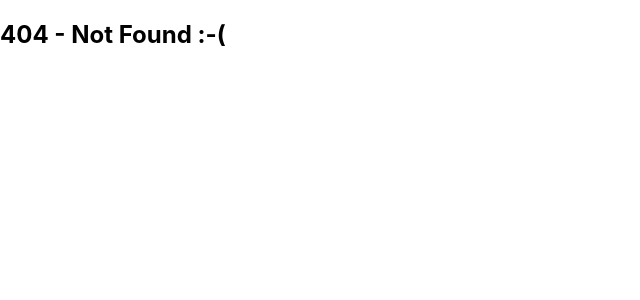
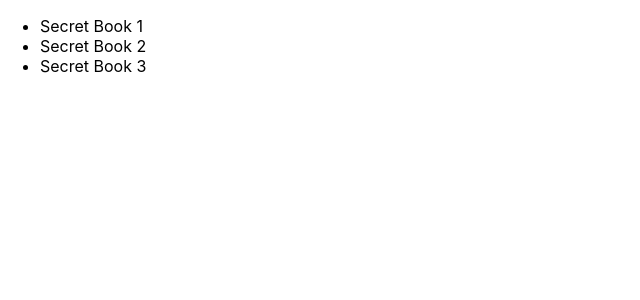
Before and after one commit to Aayush-Koju/book-library, a React (Create React App) app: page /secret in a window 1280 px wide. Before the commit this address had no page. Shown: the top 300 px of the page, without its empty margins (0-640 px from the left). Built offline with nearby package versions, Linux system fonts and the light colour scheme.

Commit message:
created private routes

```diff
--- a/src/App.js
+++ b/src/App.js
@@ -10,6 +10,8 @@
 } from "react-router-dom";
 import BookDetails from "./components/BookDetails";
 import NotFound from "./components/NotFound";
+import SecretBooks from "./components/SecretBooks";
+import { PrivateRoute } from "./components/PrivateRoute";
 
 function App() {
   return (
@@ -23,6 +25,10 @@
             element={<BookDetails></BookDetails>}
           ></Route>
           <Route path="*" element={<NotFound></NotFound>}></Route>
+          <Route
+            path="/secret"
+            element={<PrivateRoute Component={<SecretBooks />}></PrivateRoute>}
+          ></Route>
         </Routes>
       </Router>
     </BooksProvider>
--- /dev/null
+++ b/src/components/PrivateRoute.js
@@ -0,0 +1,8 @@
+import React from "react";
+import { Navigate } from "react-router-dom";
+
+export const PrivateRoute = ({ Component }) => {
+  const isAuthenticated = true;
+
+  return isAuthenticated ? Component : <Navigate to="/" />;
+};
--- /dev/null
+++ b/src/components/SecretBooks.js
@@ -0,0 +1,15 @@
+import React from "react";
+
+function SecretBooks() {
+  return (
+    <div>
+      <ul>
+        <li>Secret Book 1</li>
+        <li>Secret Book 2</li>
+        <li>Secret Book 3</li>
+      </ul>
+    </div>
+  );
+}
+
+export default SecretBooks;
```
